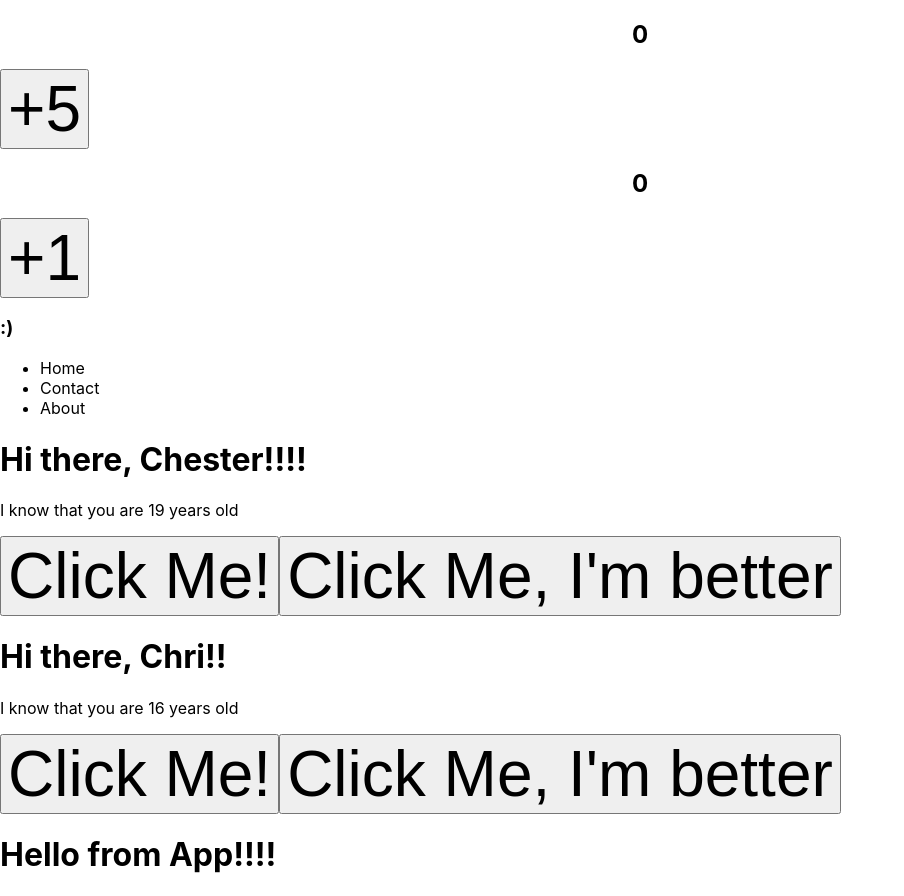
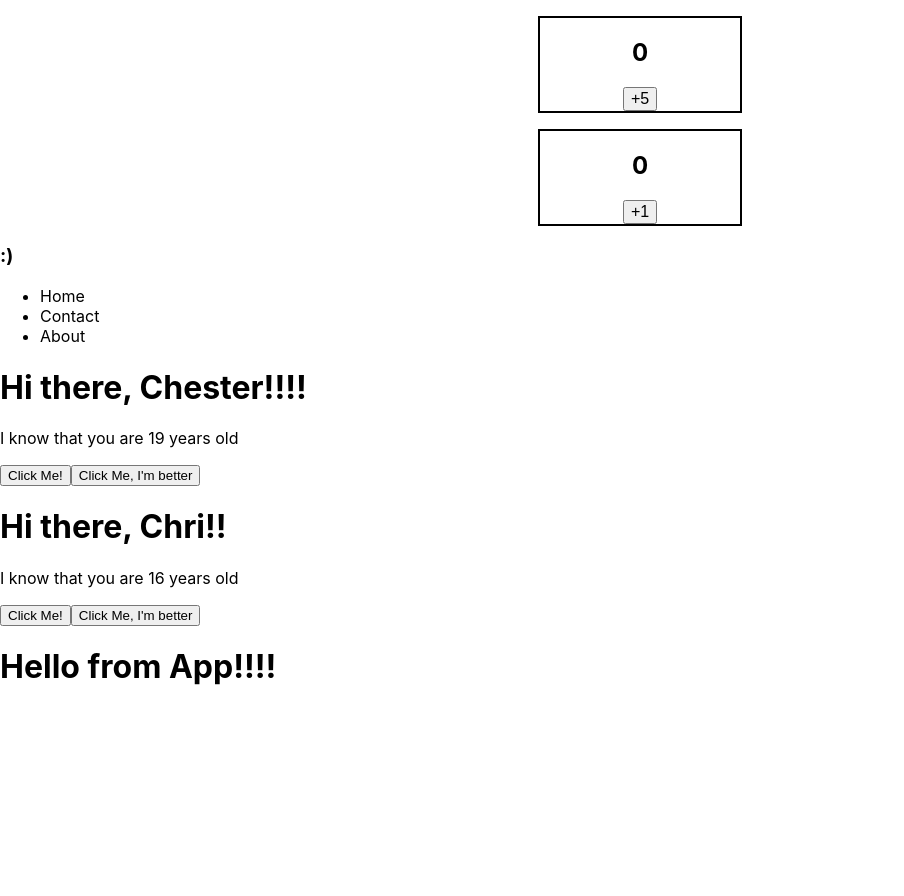
Before and after one commit to ChesterCabahug/colt-react, a React (Create React App) app: page / in a window 1280 px wide. Shown: the whole page, without its empty margins (0-904 px from the left). After the commit the page ends 800 px from the top, so only its background shows below. Built offline with nearby package versions, Linux system fonts and the light colour scheme.

Commit message:
styling method #2 (what is usually being used) putting className in a top level div / whatever's the parent that's the name of the component

```diff
--- a/src/Counter.css
+++ b/src/Counter.css
@@ -1,7 +1,10 @@
-h2 {
+.Counter {
+    border: 2px solid black;
+    width: 200px;
+    margin: 1rem auto;
     text-align: center;
 }
 
-button {
-    font-size: 4rem;
+.Counter button {
+    font-size: 1rem;
 }
--- a/src/Counter.js
+++ b/src/Counter.js
@@ -5,7 +5,7 @@ import "./Counter.css"
 const Counter = ({step = 1}) => {
     const [count, setCount] = useState(0)
     return (
-        <div>
+        <div className="Counter">
             <h2>{count}</h2>
             <button onClick={() => setCount(count + step)}>+{step}</button>
         </div>
```
